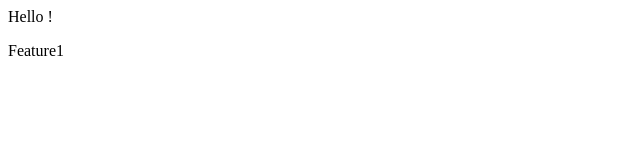
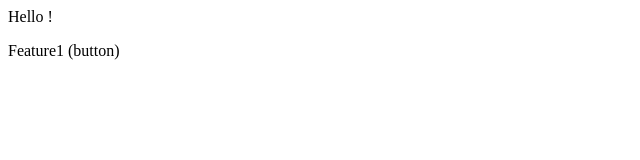
Before and after one commit to Mayank4777/localrepo, a plain HTML site: page index.html in a window 1280 px wide. Shown: the full height of the page, 0-640 px from the left. Drawn offline with Linux system fonts and the light colour scheme.

```diff
--- a/index.html
+++ b/index.html
@@ -1,4 +1,2 @@
 <p>Hello !</p>
-<p>
-    Feature1
-</p>
+<p> Feature1 (button) </p>
```
